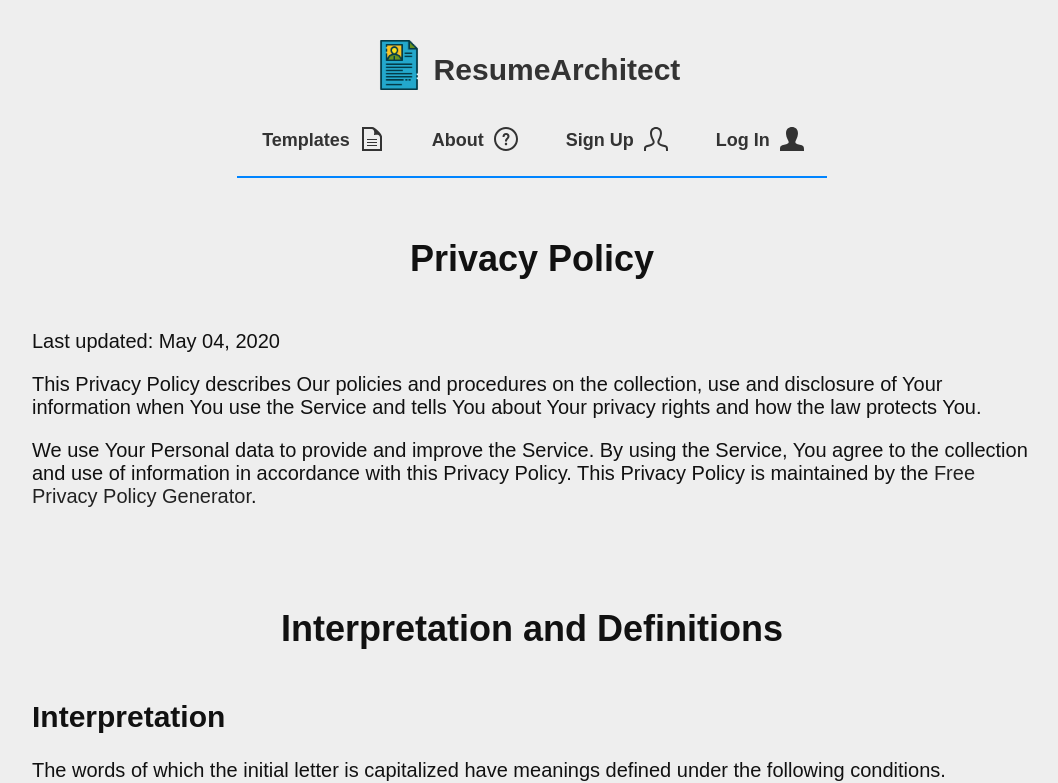
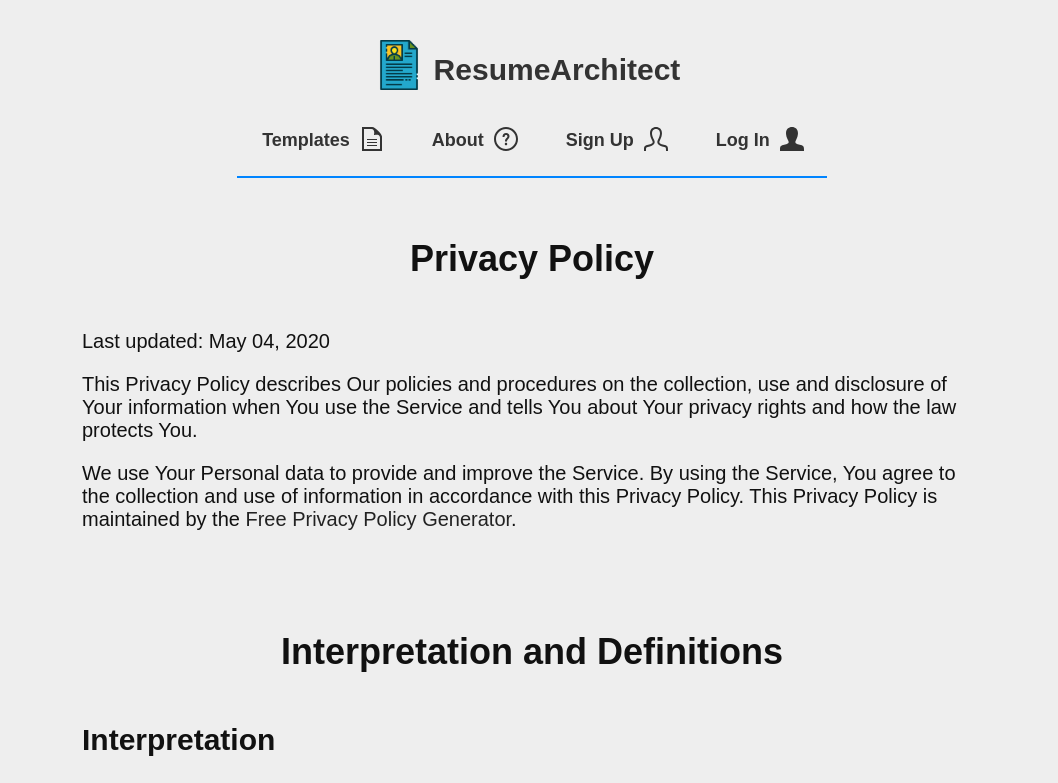
Before and after one commit to cristicismas/resume-architect, a React (Create React App) app in the folder client/: page /privacy in a window 1280 px wide. Shown: the top 783 px of the page, without its empty margins (108-1166 px from the left). Built offline with nearby package versions, Linux system fonts and the light colour scheme; no server answers; a web font is replaced by a local one.

Commit message:
Add some padding to the Privacy and Terms pages

```diff
--- a/client/src/components/pages/PrivacyPolicy.css
+++ b/client/src/components/pages/PrivacyPolicy.css
@@ -1,7 +1,7 @@
 #privacy {
   max-width: 1000px;
   margin: auto;
-  margin-bottom: 150px;
+  padding: 0 50px 150px;
 }
 
 #privacy h1:first-child {
--- a/client/src/components/pages/TermsAndConditions.css
+++ b/client/src/components/pages/TermsAndConditions.css
@@ -1,7 +1,7 @@
 #terms-and-conditions {
   max-width: 1000px;
   margin: auto;
-  margin-bottom: 100px;
+  padding: 0 50px 150px;
 }
 
 #terms-and-conditions h2 {
```
